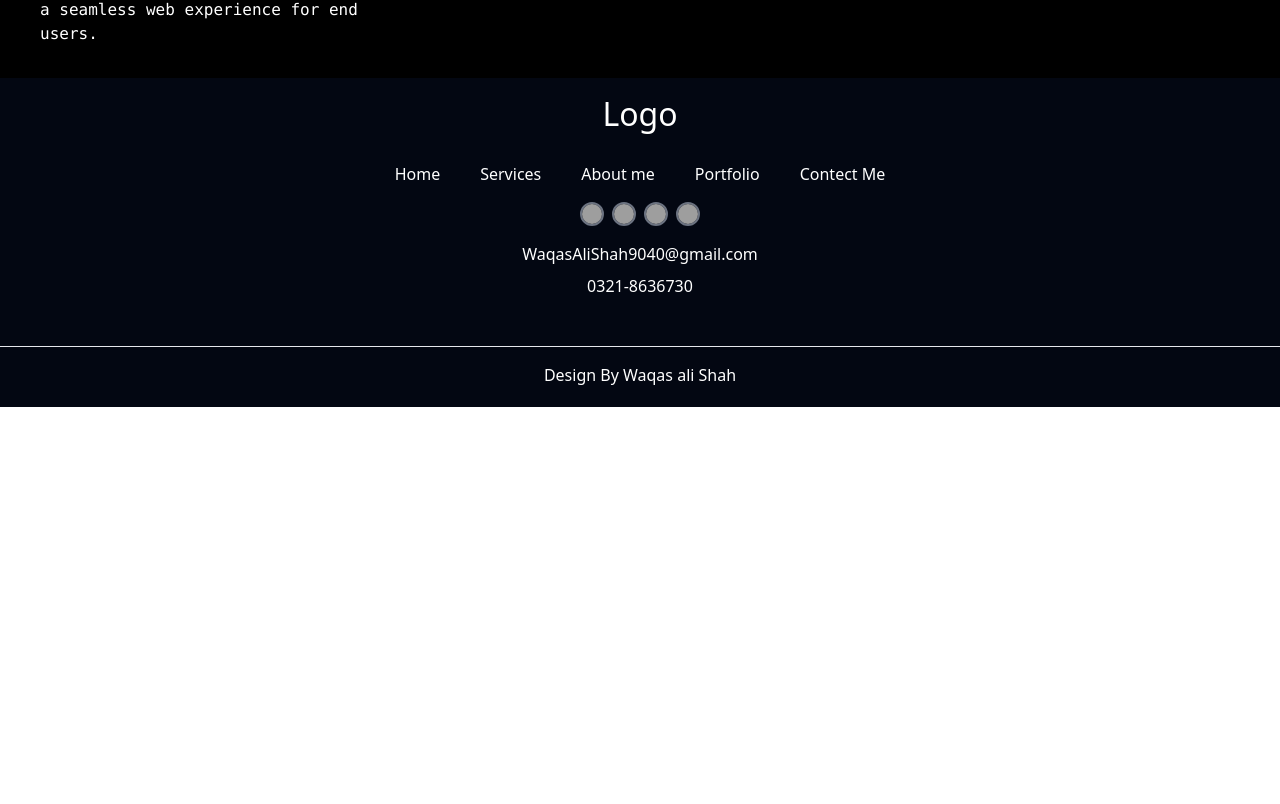
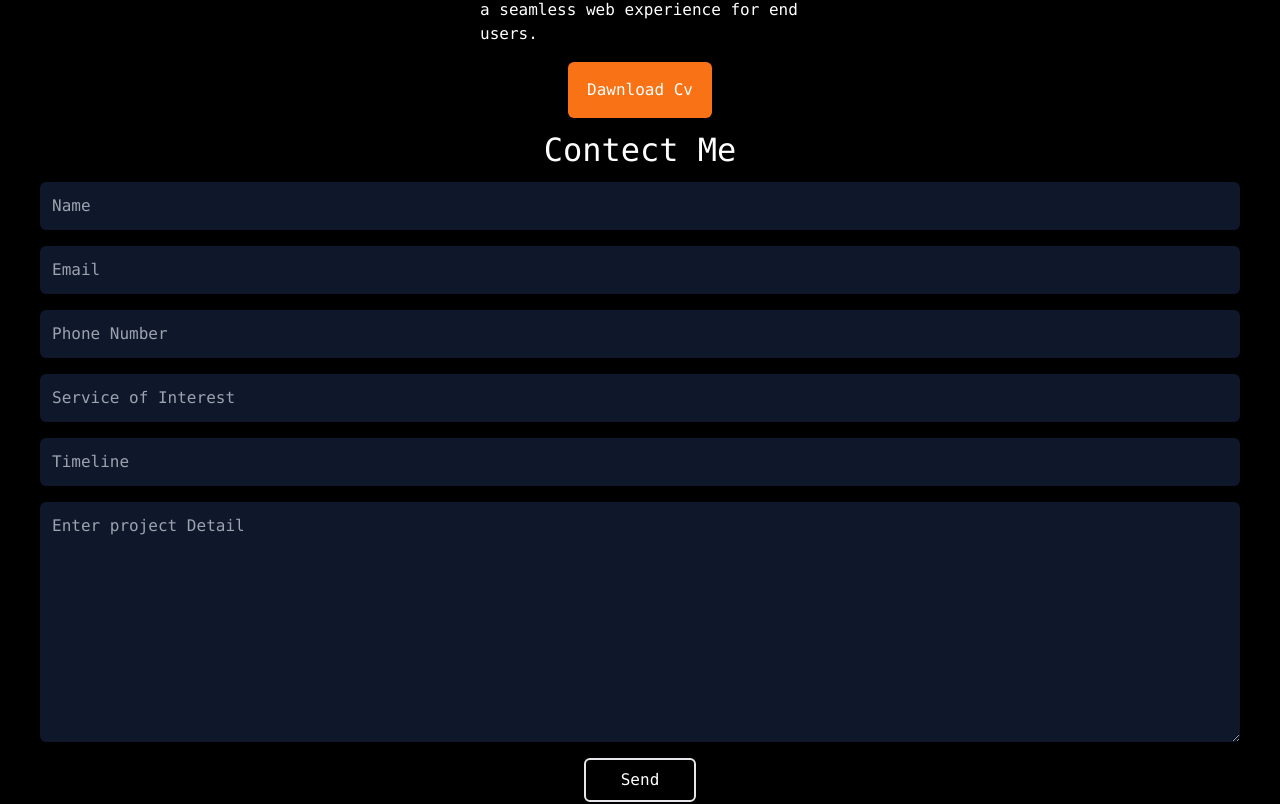
Before and after one commit to Waqas7281/Portfolio, a React (Vite) app: page / in a window 1280 px wide. Shown: the part 3120-3924 px from the top of the page. Before the commit the page ends 3527 px from the top, so only its background shows below. Built offline with nearby package versions, Linux system fonts and the light colour scheme; grey boxes are pictures that could not be loaded.

Commit message:
COntect Page

```diff
--- a/src/App.jsx
+++ b/src/App.jsx
@@ -5,6 +5,7 @@ import { Route,Routes } from 'react-router-dom'
 import Home from './Pages/Home'
 import Footer from './Components/Footer'
 import Page from './Pages/Page'
+import Contect from './Pages/Contect'
 
 function App() {
 
@@ -14,7 +15,7 @@ function App() {
      <main className="font-mono bg-black  w-[100%] h-[100%]  px-5 sm:px-10 py-8" id='home'>
        <NavBar/>
        <Home/>
-
+       <Contect/>
      </main>
      <Footer/>
    </div>
--- a/src/Pages/About.jsx
+++ b/src/Pages/About.jsx
@@ -6,7 +6,7 @@ const About = () => {
     <div >
        <h2 className="text-white  font-bold flex justify-center text-[3rem]"  >About me:</h2>
     </div>
-    <div className='flex sm:justify-between flex-col'>
+    <div className='flex sm:justify-between flex-col items-center'>
       <div className='relative'>
         <img src="/images/el.png"  alt="not found" />
         <img src="/images/w.png" alt="" className='absolute top-[20px] right-[29px] h-[16rem]' />
@@ -16,6 +16,7 @@ const About = () => {
       Here are the major skills i have. Years of experience. Specialised in building apps, while ensuring a seamless
       web experience for end users.
       </p></div>
+      <button className='text-white bg-orange-500 p-4 rounded-md mt-4 w-[9rem] '>Dawnload Cv</button>
     </div>
 
     </main>
--- a/src/Pages/Contect.jsx
+++ b/src/Pages/Contect.jsx
@@ -2,7 +2,18 @@ import React from 'react'
 
 const Contect = () => {
   return (
-    <div id="contect">Contect</div>
+    <div id="contect" className='text-white mt-2 '>
+      <h1 className='text-[2rem] flex justify-center'>Contect Me</h1>
+     <div className='flex flex-col py-2 gap-4 items-center  '>
+       <input type="text" name="name"  placeholder='Name' className='p-3 rounded-md bg-slate-900 w-full'/>
+      <input type="text" name="email"  placeholder='Email' className='p-3 rounded-md bg-slate-900 w-full'/>
+      <input type="text" name="phone" placeholder='Phone Number' className='p-3 rounded-md bg-slate-900 w-full'/>
+      <input type="text" name="interest"  placeholder='Service of Interest' className='p-3 rounded-md w-full bg-slate-900'/>
+      <input type="text" name="timeline"  placeholder='Timeline' className='p-3 rounded-md bg-slate-900 w-full'/>
+      <textarea name="Detail" id="" className='h-[15rem] p-3 rounded-md bg-slate-900 w-full ' placeholder='Enter project Detail'></textarea>
+      <button className='flex justify-center border-2 rounded-md p-2 w-[7rem]'>Send</button>
+     </div>
+    </div>
   )
 }
 
```
